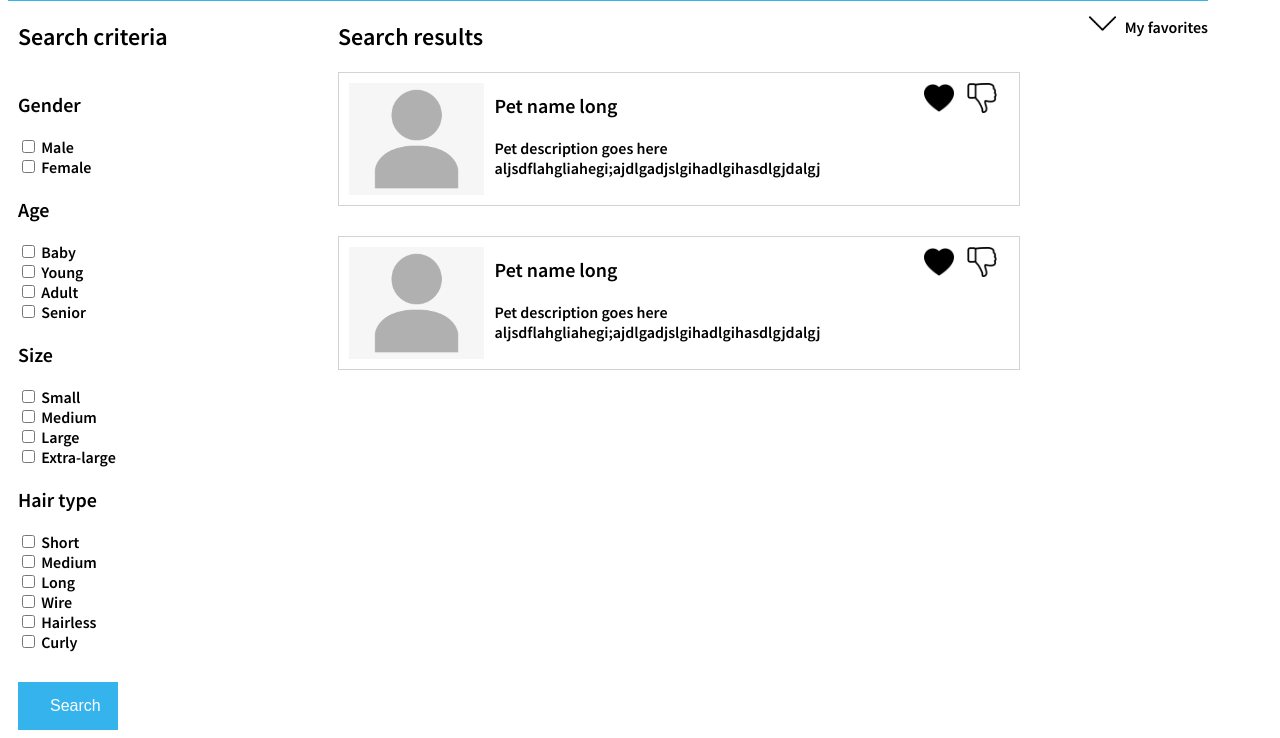
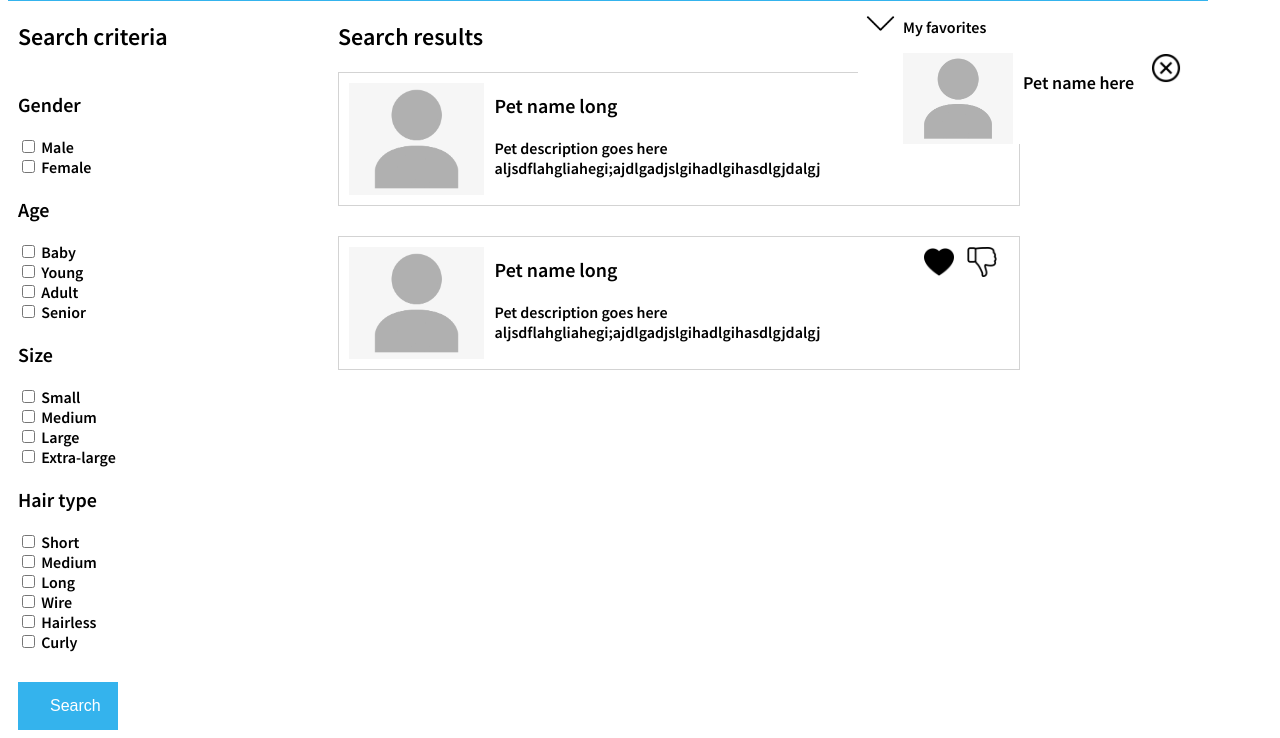
Before and after one commit to myoungerman/pup-picker, a website built with Parcel: page src/index.html in a window 1280 px wide. Both pictures are taken after a click on the picture 1185 px from the left and 113 px from the top of the page. Shown: the part 90-828 px from the top of the page. Built offline with nearby package versions, Linux system fonts and the light colour scheme; no server answers.

Commit message:
Continue work

```diff
--- a/src/index.html
+++ b/src/index.html
@@ -136,6 +136,15 @@
             <img src="images/expand.png" class="btn-toggle" alt="" id="btn-toggle-favorites">
             <section id="favorites-list">
                 <p>My favorites</p>
+
+                <div id="favorite-test" class="favorite">
+                    <img src="images/person.jpeg" class="favorite-img" alt="">
+                    <div class="favorite-text">
+                        <p class="name">Pet name here</p>
+                    </div>
+                    <img src="images/close.png" id="delete-btn-test" class="delete-icon" alt="Delete button">
+                </div>
+
             </section>
         </section>
     </main>
--- a/src/styles.css
+++ b/src/styles.css
@@ -28,12 +28,35 @@ body {
     padding-top: 10px;
 }
 
+.delete-icon {
+    width: 100%;
+    max-width: 30px;
+    height: 30px;
+}
+
+.favorite {
+    display: flex;
+    flex-direction: row;
+    width: 305px;
+}
+
 #favorites-container {
     display: flex;
     flex-direction: row;
     z-index: 2;
     position: absolute;
     right: 0px;
+    background-color: white;
+}
+
+.favorite-text {
+    padding-left: 10px;
+    font-size: 1.125rem;
+}
+
+.favorite-img {
+    max-width: 110px;
+    width: 100%;
 }
 
 #favorites-list {
@@ -71,6 +94,10 @@ main {
     display: flex;
     flex-direction: row;
     position: relative;
+}
+
+.name {
+    width: 128px;
 }
 
 .img-logo {
```
Also changed, not shown: dist/close.d7789fe2.png (added), dist/index.html, 2 other files.
